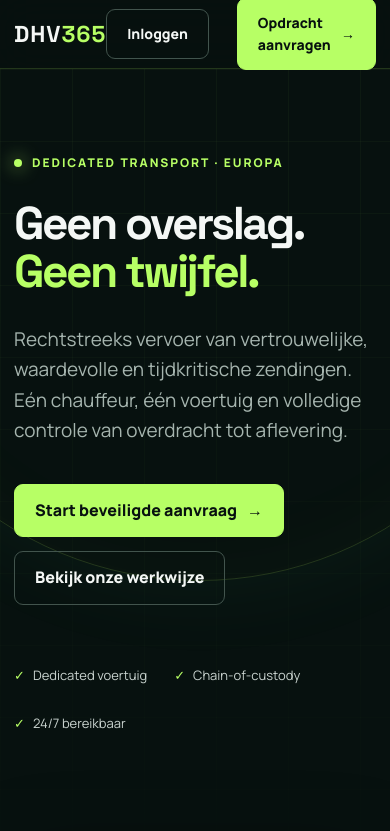
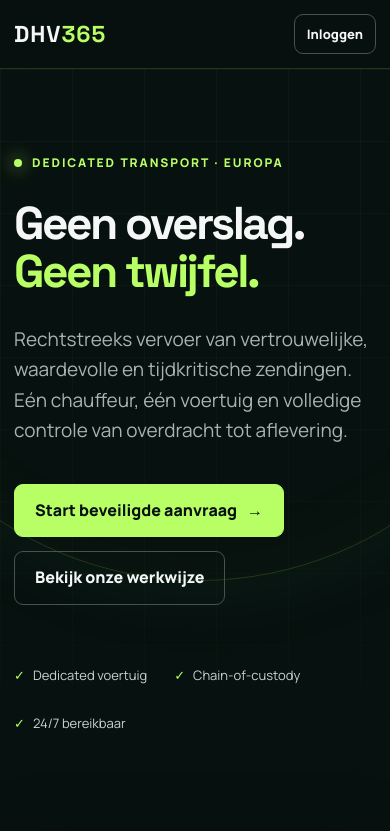
Before and after one commit to SoundBeatz/dhv365, a Next.js app: page / in a window 390 px wide. Shown: the top 831 px of the page. Built offline with nearby package versions, Linux system fonts and the light colour scheme; no server answers.

Commit message:
fix: optimize login navigation for mobile layouts

```diff
--- a/components/site.tsx
+++ b/components/site.tsx
@@ -1,4 +1,5 @@
 import Link from "next/link";
+import styles from "./site.module.css";
 
 export function Header() {
   return (
@@ -12,10 +13,10 @@ export function Header() {
           <Link href="/#werkwijze">Werkwijze</Link>
           <Link href="/veiligheid">Veiligheid</Link>
           <Link href="/werkgebied">Werkgebied</Link>
-          <Link href="/inloggen" className="button ghost">
+          <Link href="/inloggen" className={`button ghost ${styles.loginLink}`}>
             Inloggen
           </Link>
-          <Link href="/opdracht" className="button">
+          <Link href="/opdracht" className={`button ${styles.primaryAction}`}>
             Opdracht aanvragen <span aria-hidden="true">→</span>
           </Link>
         </nav>
```
